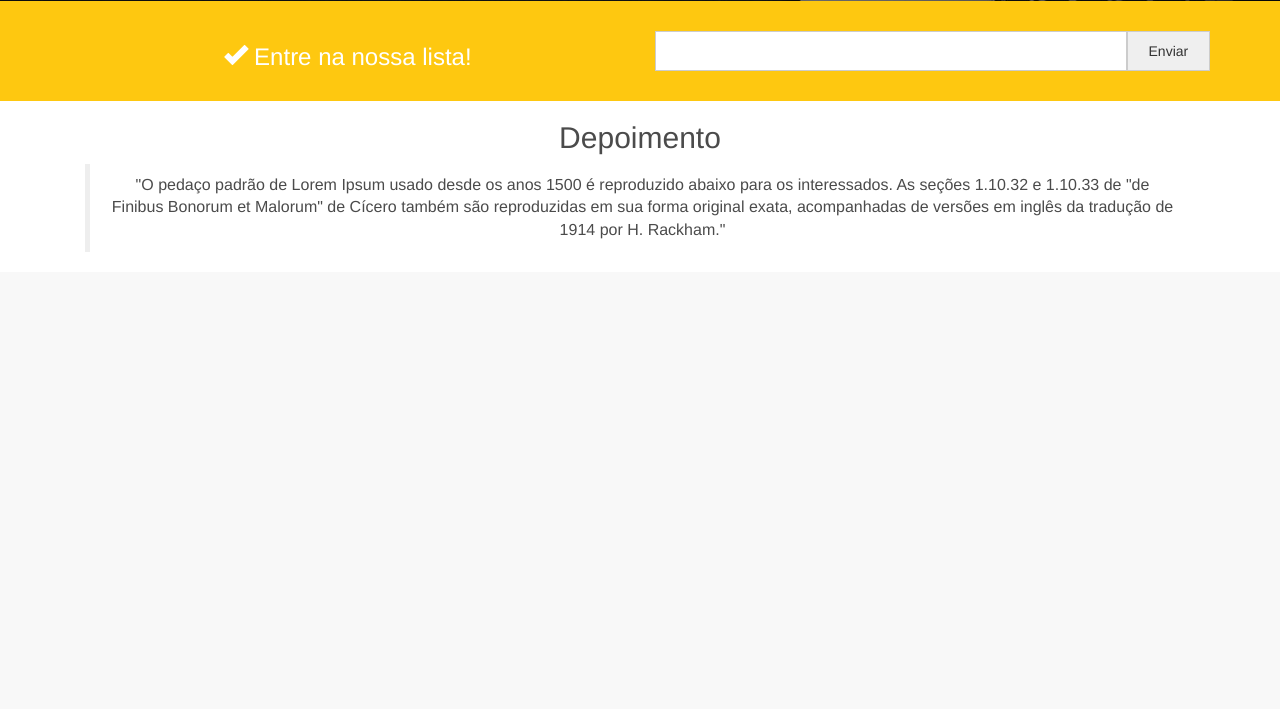
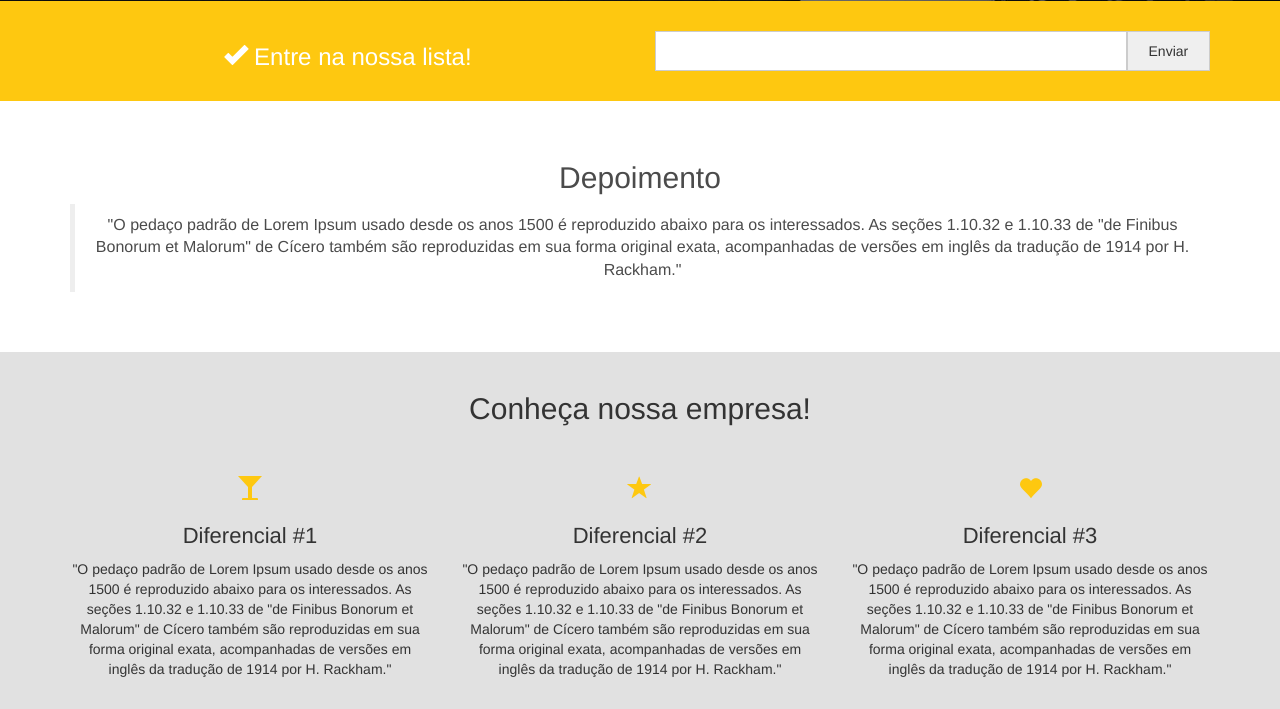
Before and after one commit to daniloaugusto0212/projeto_bootstrap, a PHP site: page / in a window 1280 px wide. Shown: the part 529-1238 px from the top of the page. Before the commit the page ends 768 px from the top, so only its background shows below. Run offline with PHP 8.4, Linux system fonts and the light colour scheme.

Commit message:
Criando seções de "Conheça" e "diferenciais"

```diff
--- a/css/style.css
+++ b/css/style.css
@@ -85,6 +85,10 @@ section.cadastro-lead input[type=submit]{
     border: 1px solid #ccc;
 }
 
+section.depoimento{
+    padding: 40px 0;
+}
+
 section.depoimento h2{
     color: #4b4b4b;
 }
@@ -94,6 +98,27 @@ section.depoimento blockquote{
     font-size: 16px;
 }
 
+section.diferenciais{
+    padding: 20px 0;
+    background: rgb(225, 225, 225);
+}
+
+section.deferenciais > h2{
+    color: #4b4b4b;
+}
+
+.diferenciais-container{
+    margin-top: 30px;
+}
+
+.diferenciais-container h3{
+    color: #FEC810;
+}
+
+.diferenciais-container h2{
+    font-size: 22px;
+}
+
 @media screen and (max-width: 1024px){
     section.cadastro-lead form{
         position: relative;
--- a/index.php
+++ b/index.php
@@ -72,15 +72,42 @@
         <!--Seção de depoimentos-->
         <section class="depoimento text-center">
             <div class="container">
+                <div class="row">
                     <div class="col-md-12">
                         <h2>Depoimento</h2>
                         <blockquote>
                             <p>"O pedaço padrão de Lorem Ipsum usado desde os anos 1500 é reproduzido abaixo para os interessados. As seções 1.10.32 e 1.10.33 de "de Finibus Bonorum et Malorum" de Cícero também são reproduzidas em sua forma original exata, acompanhadas de versões em inglês da tradução de 1914 por H. Rackham."</p>
                         </blockquote>
                     </div><!--col-md-12-->
+                </div><!--row-->
             </div><!--container-->
         </section>
         <!-- Fim da Seção de depoimentos-->
+
+        <!--Seção diferenciais-->
+            <section class="diferenciais text-center">
+                <h2>Conheça nossa empresa!</h2>
+                <div class="container  diferenciais-container">
+                    <div class="row">
+                        <div class="col-md-4">
+                            <h3><span class="glyphicon glyphicon-glass"></span></h3>
+                            <h2>Diferencial #1 </h2>
+                            <p>"O pedaço padrão de Lorem Ipsum usado desde os anos 1500 é reproduzido abaixo para os interessados. As seções 1.10.32 e 1.10.33 de "de Finibus Bonorum et Malorum" de Cícero também são reproduzidas em sua forma original exata, acompanhadas de versões em inglês da tradução de 1914 por H. Rackham."</p>
+                        </div><!--col-md-4-->
+                        <div class="col-md-4">
+                            <h3><span class="glyphicon glyphicon-star"></span></h3>
+                            <h2>Diferencial #2 </h2>
+                            <p>"O pedaço padrão de Lorem Ipsum usado desde os anos 1500 é reproduzido abaixo para os interessados. As seções 1.10.32 e 1.10.33 de "de Finibus Bonorum et Malorum" de Cícero também são reproduzidas em sua forma original exata, acompanhadas de versões em inglês da tradução de 1914 por H. Rackham."</p>
+                        </div><!--col-md-4-->
+                        <div class="col-md-4">
+                            <h3><span class="glyphicon glyphicon-heart"></span></h3>
+                            <h2>Diferencial #3 </h2>
+                            <p>"O pedaço padrão de Lorem Ipsum usado desde os anos 1500 é reproduzido abaixo para os interessados. As seções 1.10.32 e 1.10.33 de "de Finibus Bonorum et Malorum" de Cícero também são reproduzidas em sua forma original exata, acompanhadas de versões em inglês da tradução de 1914 por H. Rackham."</p>
+                        </div><!--col-md-4-->
+                    </div><!--row-->
+                </div><!--container-->
+            </section>
+        <!--Fim da Seção diferenciais-->
     </div><!--box-->
 
 
```
Lines whose indentation alone changed are shown as unchanged.
